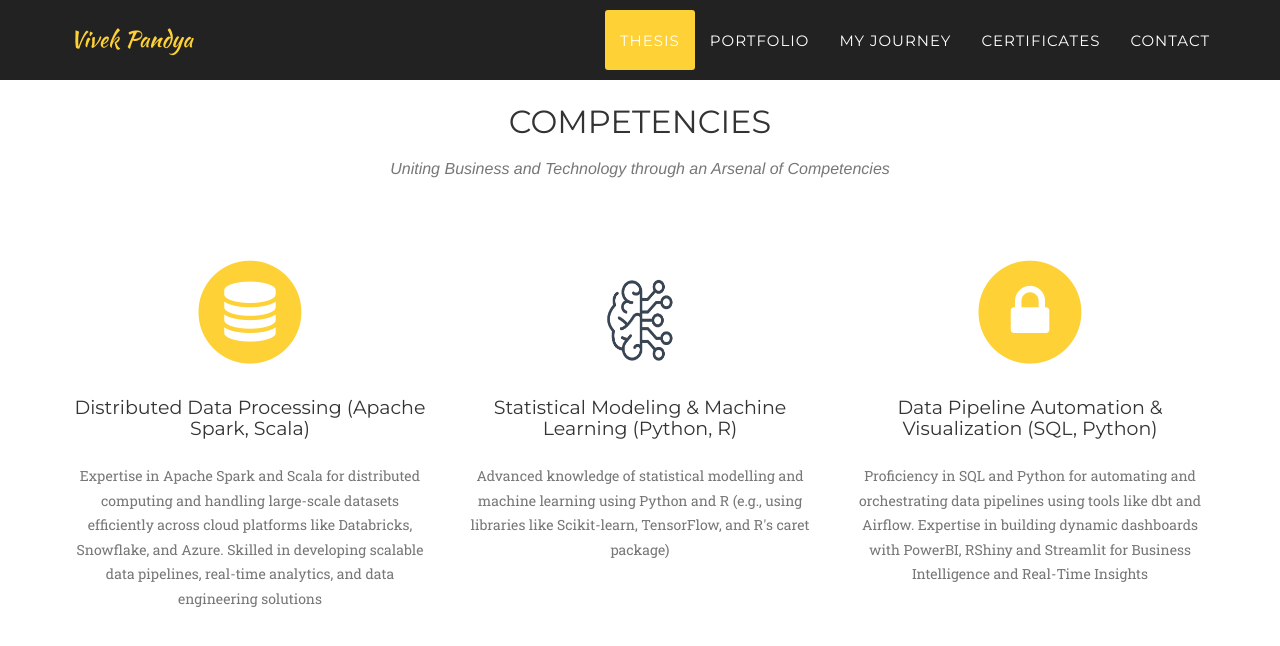
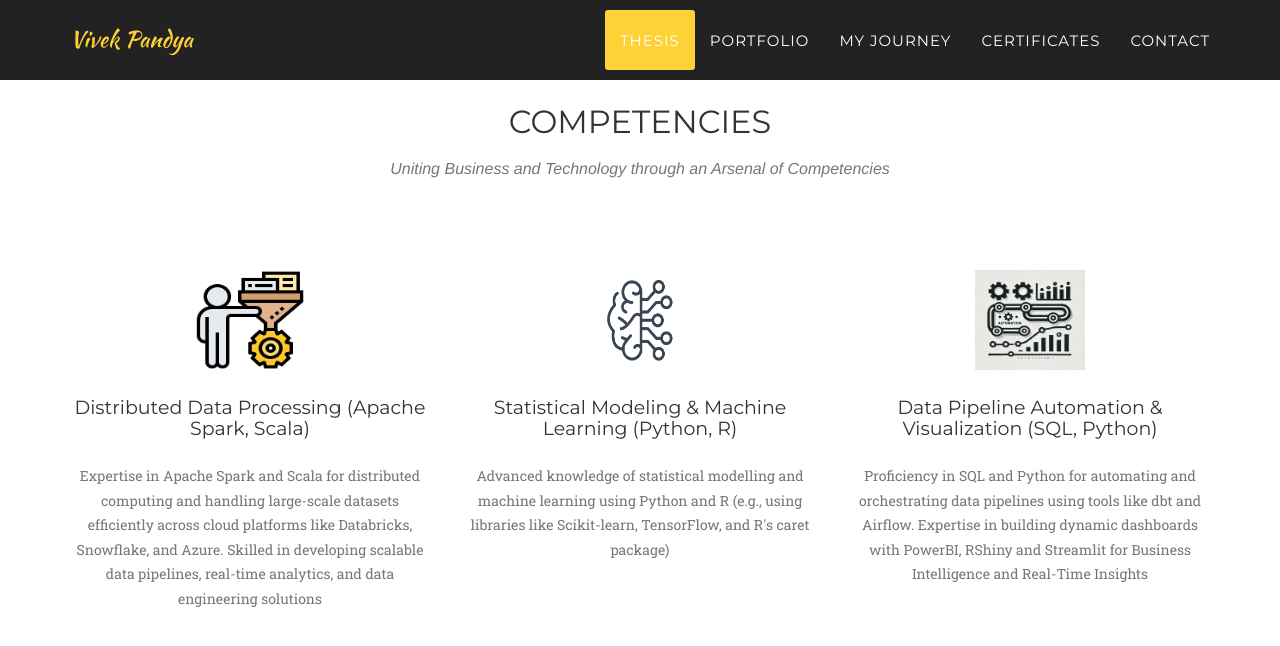
Before and after one commit to vivekp1705/vivekpandya, a Jekyll site: the page built from index.html, in a window 1280 px wide and 900 px high, scrolled down 773 px. Shown: the top 646 px of the window. Built offline with Jekyll 4.4.1, drawn with Linux system fonts in a browser that asks for light colours; some web fonts are replaced.

Commit message:
Update services.html

```diff
--- a/_includes/services.html
+++ b/_includes/services.html
@@ -10,8 +10,7 @@
             <div class="row text-center">
                 <div class="col-md-4">
                     <span class="fa-stack fa-4x">
-                        <i class="fa fa-circle fa-stack-2x text-primary"></i>
-                        <i class="fa fa-database fa-stack-1x fa-inverse"></i>
+                    <img src="img/data-processing.png" alt="Data Processing", style="width: 110px; height: 100px;">
                     </span>
                     <h4 class="service-heading">Distributed Data Processing (Apache Spark, Scala)</h4>
                     <p class="text-muted">Expertise in Apache Spark and Scala for distributed computing and handling large-scale datasets efficiently across cloud platforms like Databricks, Snowflake, and Azure. Skilled in developing scalable data pipelines, real-time analytics, and data engineering solutions</p>
@@ -25,8 +24,7 @@
                 </div>
                 <div class="col-md-4">
                     <span class="fa-stack fa-4x">
-                        <i class="fa fa-circle fa-stack-2x text-primary"></i>
-                        <i class="fa fa-lock fa-stack-1x fa-inverse"></i>
+                    <img src="img/automation.png" alt="Data Processing", style="width: 110px; height: 100px;">
                     </span>
                     <h4 class="service-heading">Data Pipeline Automation & Visualization (SQL, Python)</h4>
                     <p class="text-muted">Proficiency in SQL and Python for automating and orchestrating data pipelines using tools like dbt and Airflow. Expertise in building dynamic dashboards with PowerBI, RShiny and Streamlit for Business Intelligence and Real-Time Insights</p>
```
